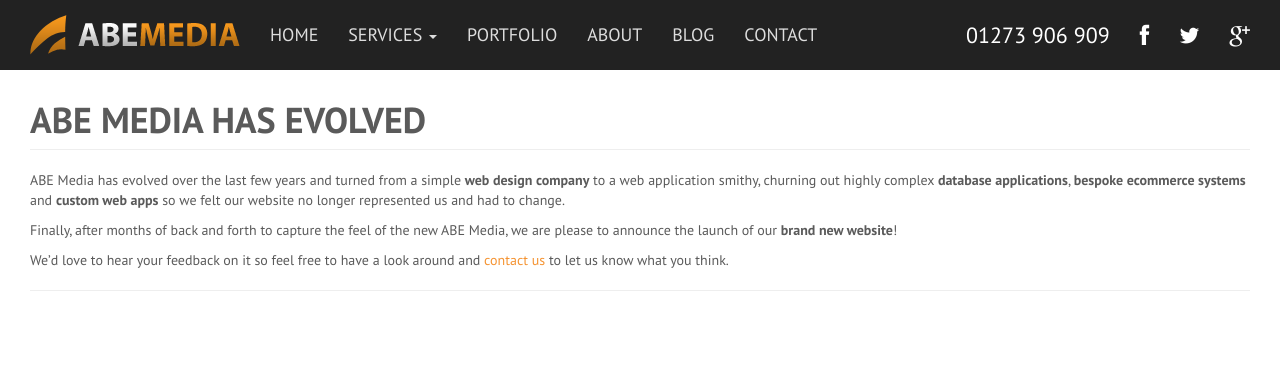
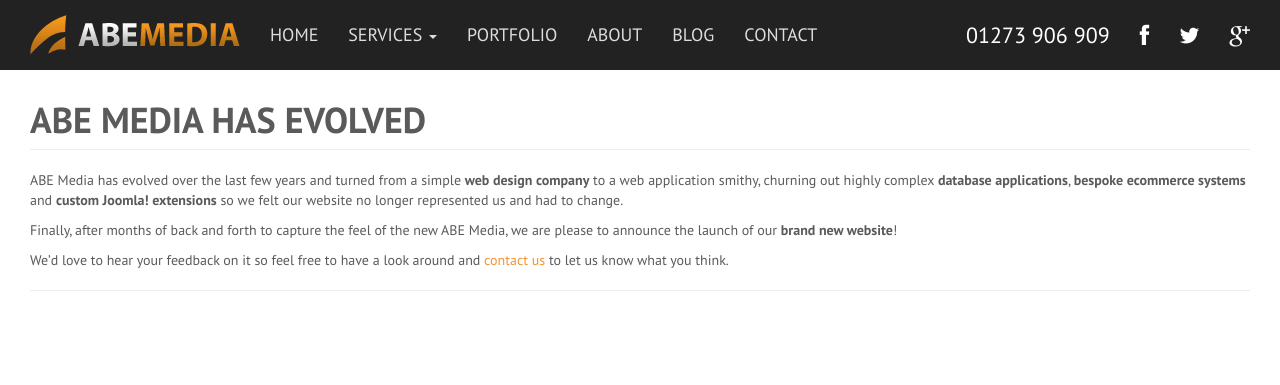
Before and after one commit to abemedia/abemedia.github.io, a Jekyll site: the page built from _posts/2014-05-01-abemedia-has-evolved.md, in a window 1280 px wide. Shown: the top 385 px of the page. Built offline with Jekyll 4.4.1, drawn with Linux system fonts in a browser that asks for light colours; nearby versions of some CDN libraries; some web fonts are replaced; comment, search, counter and statistics services are not loaded.

Commit message:
Update 2014-05-01-abemedia-has-evolved.md

```diff
--- a/_posts/2014-05-01-abemedia-has-evolved.md
+++ b/_posts/2014-05-01-abemedia-has-evolved.md
@@ -7,7 +7,7 @@
 image: "/images/blog/abemedia-logo.jpg"
 ---
 
-ABE Media has evolved over the last few years and turned from a simple **web design company** to a web application smithy, churning out highly complex **database applications**, **bespoke ecommerce systems** and **custom web apps** so we felt our website no longer represented us and had to change.
+ABE Media has evolved over the last few years and turned from a simple **web design company** to a web application smithy, churning out highly complex **database applications**, **bespoke ecommerce systems** and **custom Joomla! extensions** so we felt our website no longer represented us and had to change.
 
 Finally, after months of back and forth to capture the feel of the new ABE Media, we are please to announce the launch of our **brand new website**!
 
```
